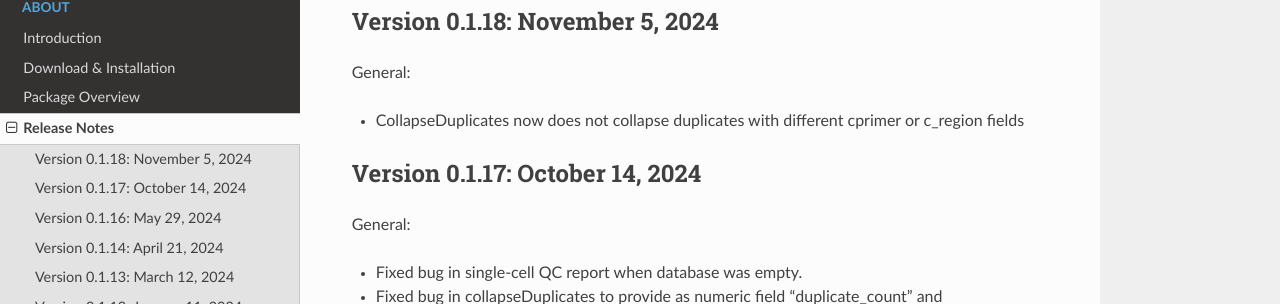
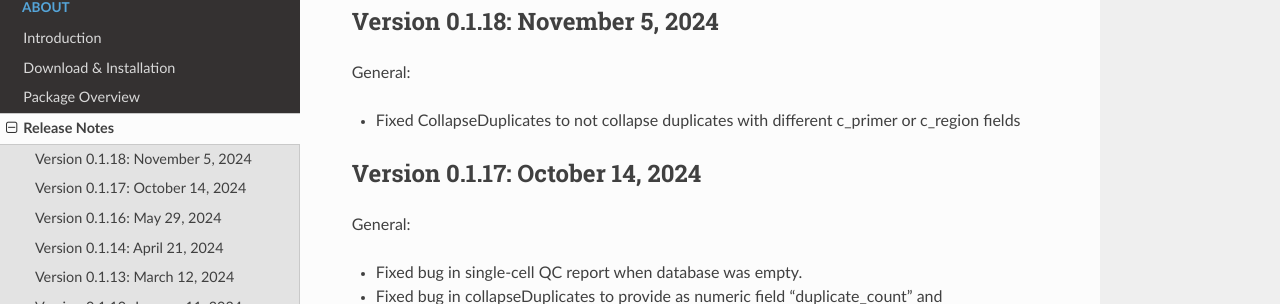
Before and after one commit to immcantation/enchantr, an MkDocs documentation site: the page built from docs/news.md, in a window 1280 px wide and 900 px high. Shown: the part 155-459 px from the top of the window. Built offline with MkDocs 1.6.1, drawn with Linux system fonts in a browser that asks for light colours; nearby versions of some CDN libraries.

Commit message:
homogenize c_primer and c_region names

```diff
--- a/docs/news.md
+++ b/docs/news.md
@@ -5,7 +5,7 @@ Version 0.1.18: November 5, 2024
 
 General:
 
-+ CollapseDuplicates now does not collapse duplicates with different cprimer or c_region fields
++ Fixed CollapseDuplicates to not collapse duplicates with different c_primer or c_region fields
 
 
 Version 0.1.17: October 14, 2024
```
Also changed, not shown: NEWS.md (+1 -1 lines), 1 other file.
